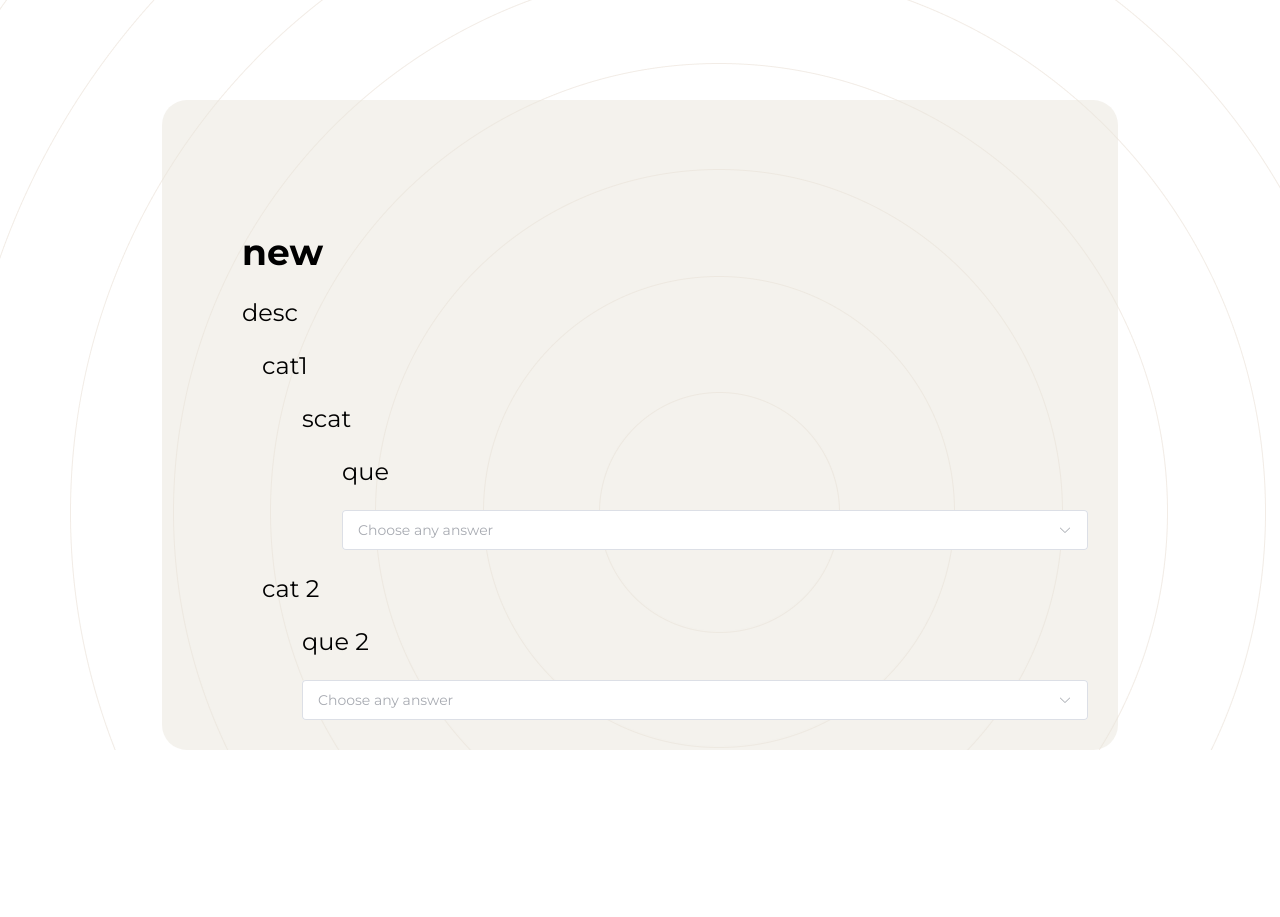
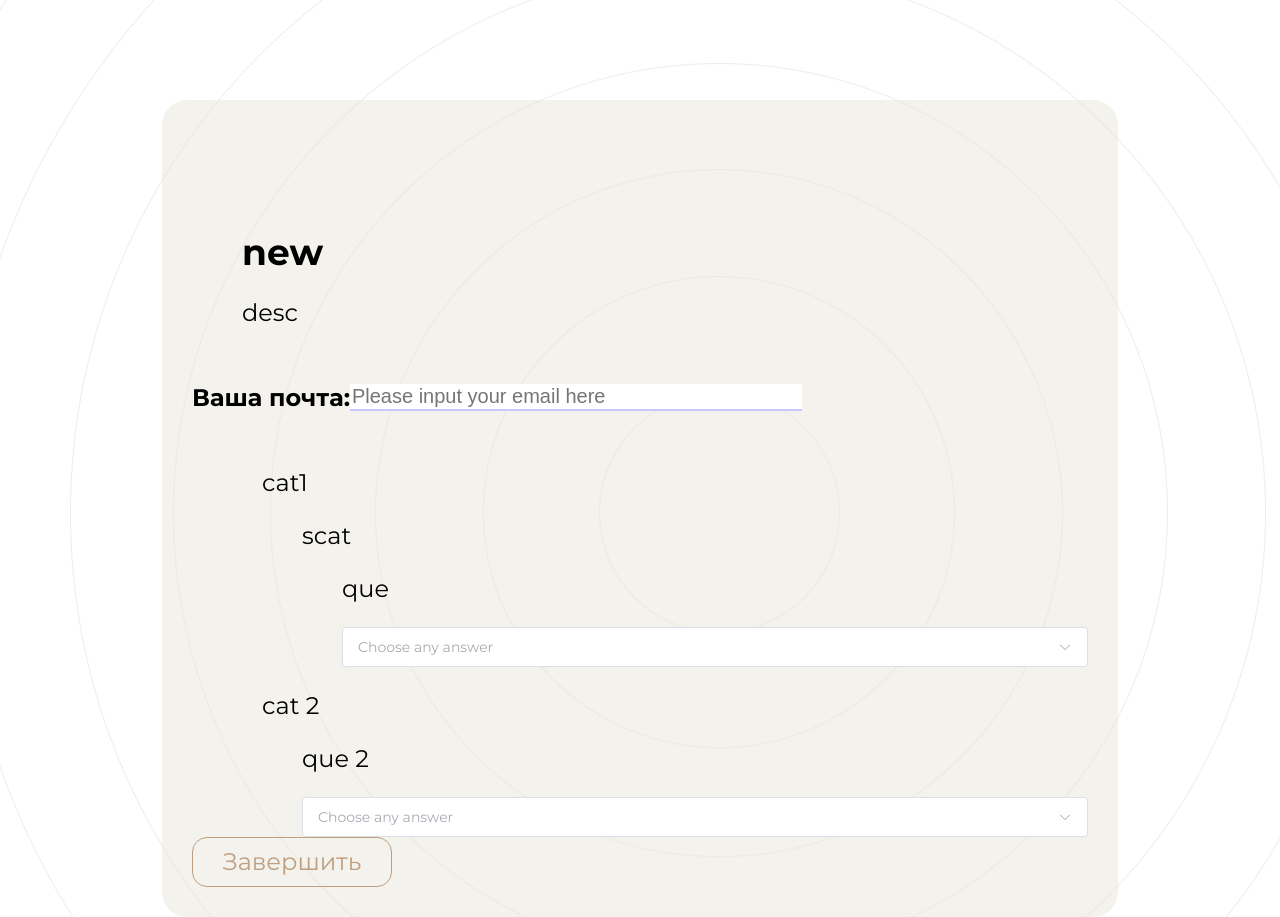
Before and after one commit to L1nk0r/dma-system-frontend, a Vue app: page /test/1 in a window 1280 px wide. Before the commit the page ends 800 px from the top, so only its background shows below. Built offline with nearby package versions, Linux system fonts and the light colour scheme; data requests are answered from the project's data file.

Commit message:
Post passing test to server

```diff
--- a/db.json
+++ b/db.json
@@ -3,6 +3,36 @@
     {
       "login": "test",
       "pasword": "1234567"
+    }
+  ],
+  "tests_results": [
+    {
+      "mail": "new",
+      "results": [
+        {
+          "answer_id": 46,
+          "question_id": 16
+        },
+        {
+          "answer_id": 47,
+          "question_id": 17
+        }
+      ],
+      "id": 1
+    },
+    {
+      "mail": "new1",
+      "results": [
+        {
+          "answer_id": 35,
+          "question_id": 16
+        },
+        {
+          "answer_id": 47,
+          "question_id": 17
+        }
+      ],
+      "id": 2
     }
   ],
   "tests": [
--- a/src/components/ds_test.vue
+++ b/src/components/ds_test.vue
@@ -9,6 +9,20 @@
 
             <h1> {{ CUR_TEST.name }} </h1>
             <p style="margin-left:50px;"> {{ CUR_TEST.description }} </p>
+
+            <div class="raw">
+               <h4>Ваша почта:</h4>
+               <input
+                type="text"
+                class="input_field"
+                placeholder="Please input your email here"
+                v-model="this.user_name"
+                @change="changePassingName()"
+              />
+            </div>
+
+
+
             <div
                v-for="(cat, index) in CUR_TEST.categories"
                :key="index"
@@ -38,7 +52,10 @@
                </ds-result-answer>
             </div>
 
-
+            <button
+            class="submitBtn"
+            @click="publishResults()">
+            Завершить </button>
          </div>
 
       </div>
@@ -56,7 +73,8 @@ export default{
       return {
          questionIndex: 0,
          value: '',
-         results: []
+         results: [],
+         user_name: ''
       }
    },
    components:{
@@ -67,7 +85,7 @@ export default{
       ...mapGetters(["CUR_TEST", "RESULT_ARRAY"]),
    },
    methods:{
-      ...mapActions(["GET_ONE_TEST_FROM_API", "ADD_ANSWER_TO_ARRAY"]),
+      ...mapActions(["GET_ONE_TEST_FROM_API", "ADD_ANSWER_TO_ARRAY", "SET_RESULT_NAME", "SET_PASS_TEST"]),
       next(){
          this.questionIndex++;
       },
@@ -76,6 +94,12 @@ export default{
       },
       addNewAnswer(data){
          this.ADD_ANSWER_TO_ARRAY(data);
+      },
+      changePassingName(){
+         this.SET_RESULT_NAME(this.user_name);
+      },
+      publishResults(){
+         this.SET_PASS_TEST();
       }
    },
    created(){
--- a/src/main.js
+++ b/src/main.js
@@ -31,7 +31,8 @@ const store = createStore({
       passing: []
     },
     cur_test: null,
-    result_answers_array: []
+    result_answers_array: [],
+    result_name: null
   },
   mutations: {
     setToken(state, token) {
@@ -89,13 +90,15 @@ const store = createStore({
       let result = state.result_answers_array.findIndex(obj => {
         return obj.question_id === ans_obj.question_id
       });
-      console.log(result);
       if (result === -1){
         state.result_answers_array.push(ans_obj);
       } else {
         state.result_answers_array.splice(result, 1);
         state.result_answers_array.push(ans_obj);
       }
+    },
+    UPDATE_RESULT_NAME: (state, name) => {
+      state.result_name = name;
     }
   },
   actions: {
@@ -148,10 +151,25 @@ const store = createStore({
         categories: this.state.new_test.categories
       };
 
-      console.log(JSON.stringify(data));
+      /* console.log(JSON.stringify(data)); */
 
       axios.post(`${this.state.BACKEND_URL}/tests/`, data)
         .then(response => this.testId = response.data.id)
+        .catch(error => {
+          this.errorMessage = error.message;
+          console.error("There was an error!", error);
+        });
+    },
+    SET_PASS_TEST(){
+      const data = {
+        mail: this.state.result_name,
+        results: this.state.result_answers_array
+      }
+
+      /* console.log(JSON.stringify(data)); */
+
+      axios.post(`${this.state.BACKEND_URL}/tests_results/`, data)
+        .then()
         .catch(error => {
           this.errorMessage = error.message;
           console.error("There was an error!", error);
@@ -196,6 +214,9 @@ const store = createStore({
     },
     ADD_ANSWER_TO_ARRAY({commit}, ans_obj){
       commit("ADD_NEW_ANSWER_TO_ARRAY", ans_obj);
+    },
+    SET_RESULT_NAME({ commit }, name) {
+      commit("UPDATE_RESULT_NAME", name);
     }
   },
   getters: {
```
